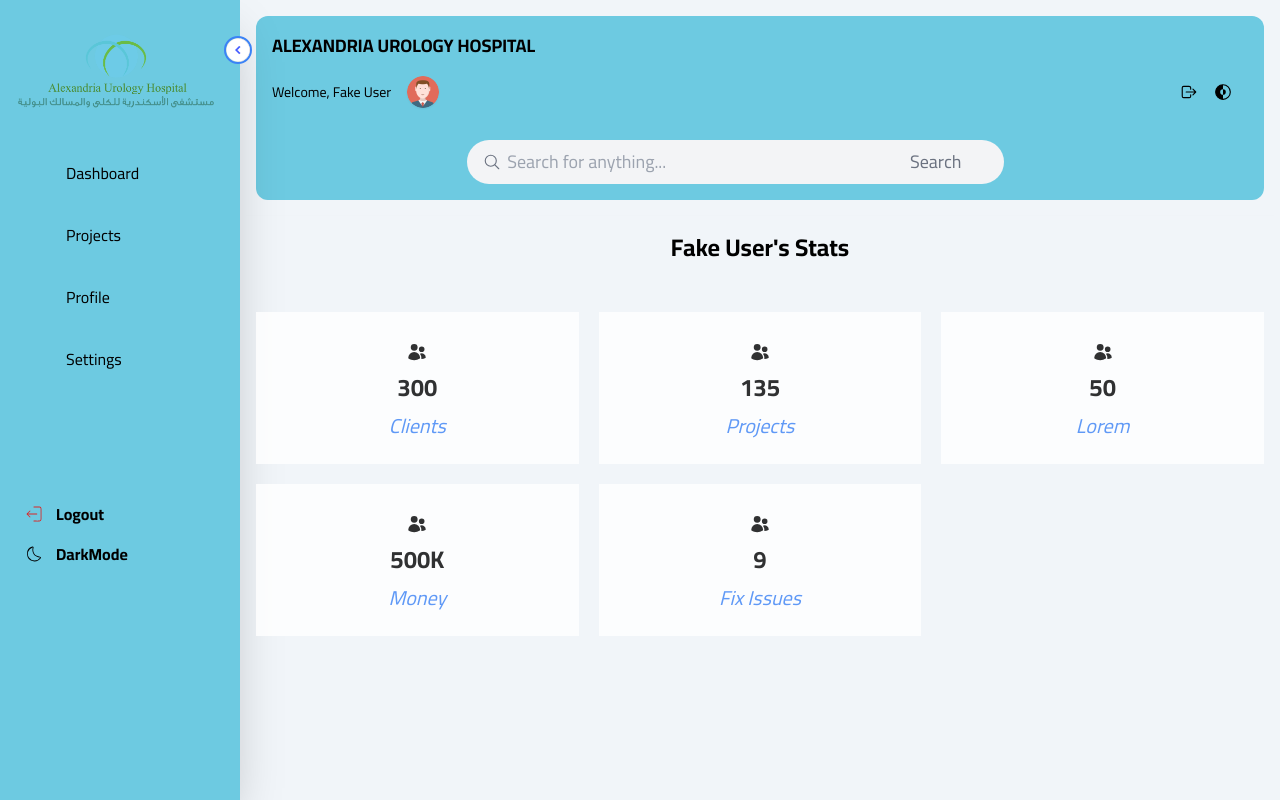
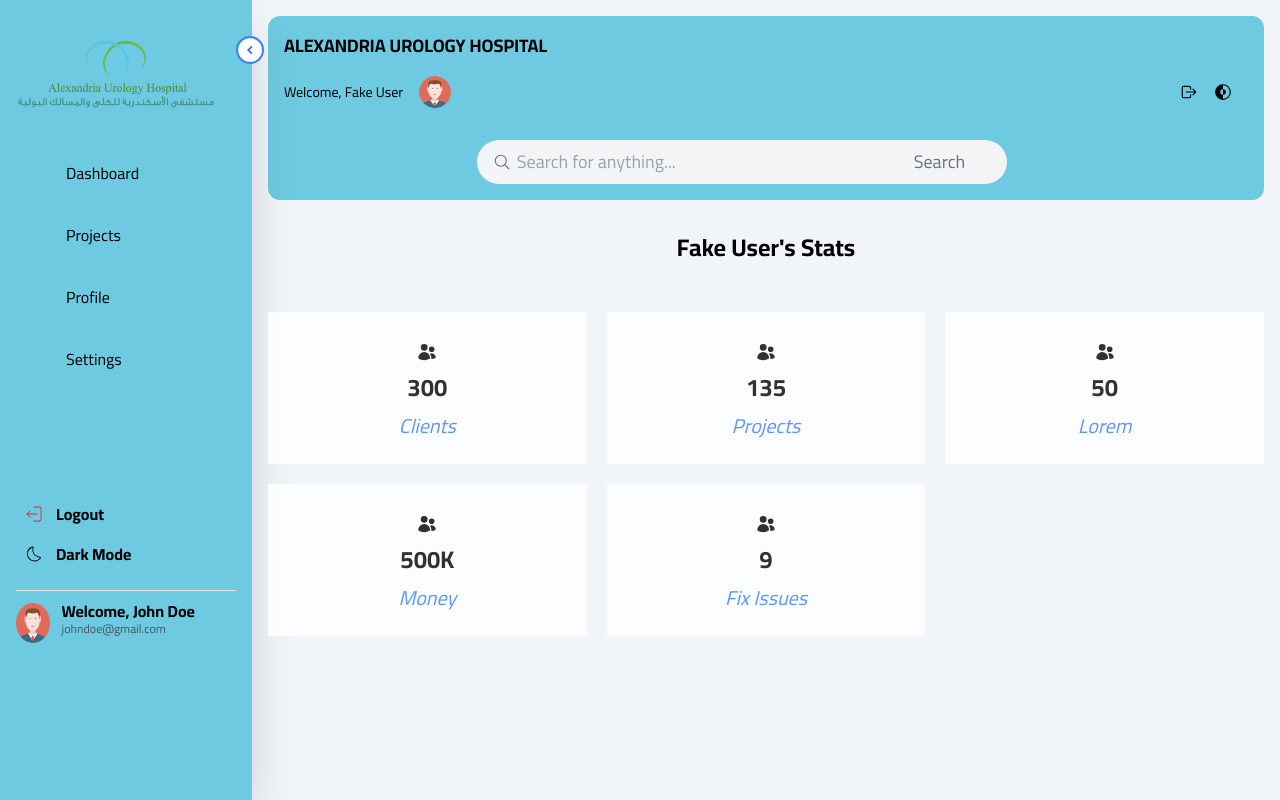
Before and after one commit to AhmedAshrafc/ticketing-system, a Next.js app: page /dashboard in a window 1280 px wide. Built offline with nearby package versions, Linux system fonts and the light colour scheme; some icons are missing.

Commit message:
Fix sidebar layout issues

```diff
--- a/components/MainNav.jsx
+++ b/components/MainNav.jsx
@@ -151,13 +151,13 @@ export default function MainNav({ isOpen }) {
               className="flex items-center text-md text-black rounded-md p-2 transition-all group-hover:bg-[#081225] group-hover:text-white group-active:bg-[#081225]"
             >
               <div className="flex items-center gap-3">
-                <CiDark className="text-xl text-black group-hover:text-white transition-all" />
+                <CiDark className="text-xl min-w-[20px] text-black group-hover:text-white transition-all" />
                 <span
                   className={`hidden md:inline-block duration-300 font-semibold ${
                     !isOpen && "scale-0"
                   }`}
                 >
-                  DarkMode
+                  Dark Mode
                 </span>
               </div>
             </Link>
--- a/components/Sidebar.jsx
+++ b/components/Sidebar.jsx
@@ -2,6 +2,10 @@ import Logo from "./Logo";
 import MainNav from "./MainNav";
 
 import { useState } from "react";
+
+import avatar from "../public/avatar.png";
+import Image from "next/image";
+import Link from "next/link";
 
 export default function Sidebar() {
   const [isOpen, setIsOpen] = useState(true);
@@ -30,6 +34,30 @@ export default function Sidebar() {
       />
       <Logo />
       <MainNav isOpen={isOpen} />
+      <div className="border-t pt-3 flex items-center justify-center md:items-start md:justify-normal mt-4">
+        <Link href="/profile">
+          <Image
+            src={avatar}
+            alt="Profile Picture"
+            className="w-10 h-10 rounded-full"
+            quality={100}
+            width={200}
+            height={200}
+            priority
+            placeholder="blur"
+          />
+        </Link>
+        <div
+          className={`hidden md:flex md:justify-between md:items-center md:w-52 md:ml-3 ${
+            !isOpen && "scale-0"
+          }`}
+        >
+          <div className="leading-4">
+            <h4 className="font-semibold">Welcome, John Doe</h4>
+            <span className="text-xs text-gray-600">johndoe@gmail.com</span>
+          </div>
+        </div>
+      </div>
     </aside>
   );
 }
```
